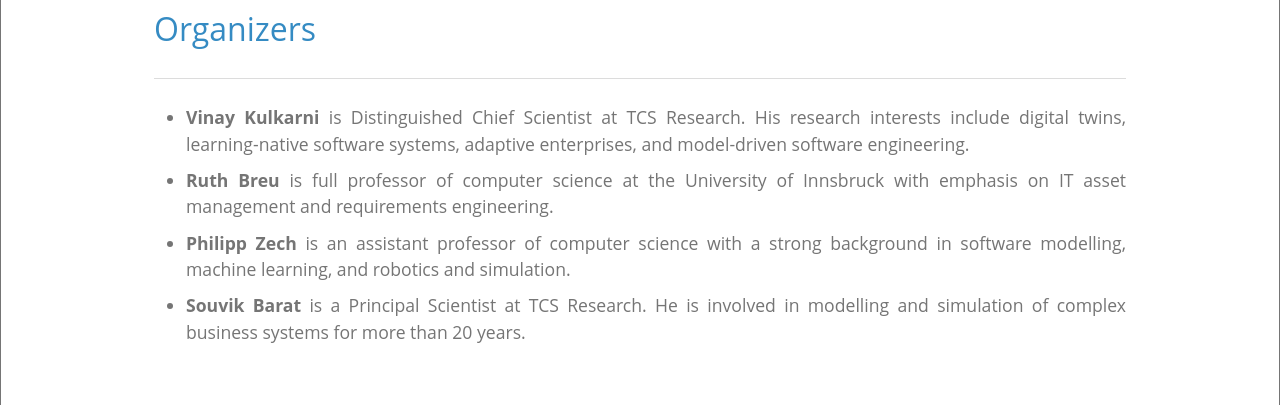
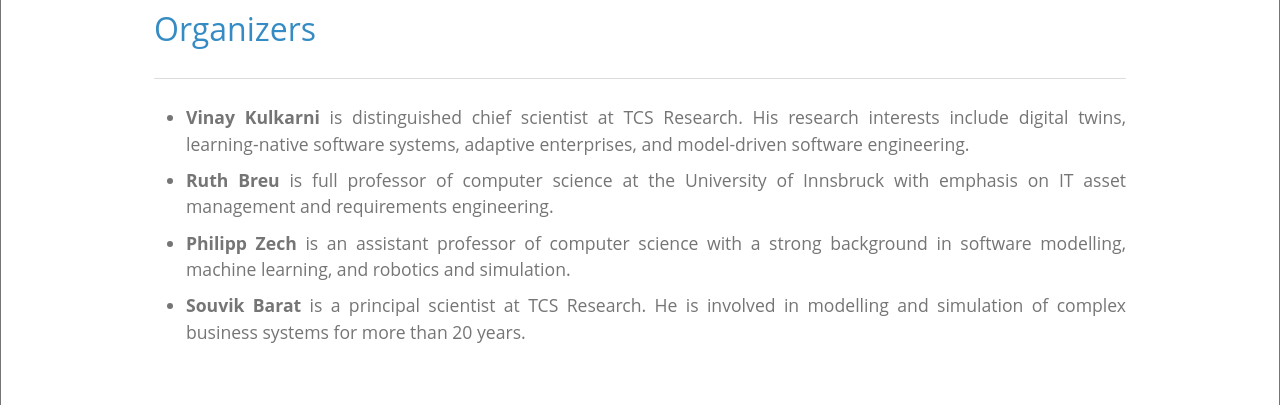
Before and after one commit to thedude81/dtworkshop, a Jekyll site: the page built from index.html, in a window 1280 px wide and 900 px high, scrolled down 3203 px. Shown: the part 338-743 px from the top of the window. Built offline with Jekyll 4.4.1, drawn with Linux system fonts in a browser that asks for light colours.

```diff
--- a/index.html
+++ b/index.html
@@ -146,13 +146,13 @@ title: 1st International Workshop on Digital Twin Engineering
       <h2 id="organizers">Organizers</h2>
       <hr>
       <ul>
-        <li><b>Vinay Kulkarni</b> is Distinguished Chief Scientist at TCS Research. His research interests include digital twins,
+        <li><b>Vinay Kulkarni</b> is distinguished chief scientist at TCS Research. His research interests include digital twins,
           learning-native software systems, adaptive enterprises, and model-driven software engineering.</li>
         <li><b>Ruth Breu</b> is full professor of computer science at the University of Innsbruck
           with emphasis on IT asset management and requirements engineering.</li>
         <li><b>Philipp Zech</b> is an assistant professor of computer science with a strong background in software modelling,
           machine learning, and robotics and simulation.
-        <li><b>Souvik Barat</b> is a Principal Scientist at TCS Research. He is involved in modelling and simulation of
+        <li><b>Souvik Barat</b> is a principal scientist at TCS Research. He is involved in modelling and simulation of
           complex business systems for more than 20 years.
       </ul>
     </div>
```
